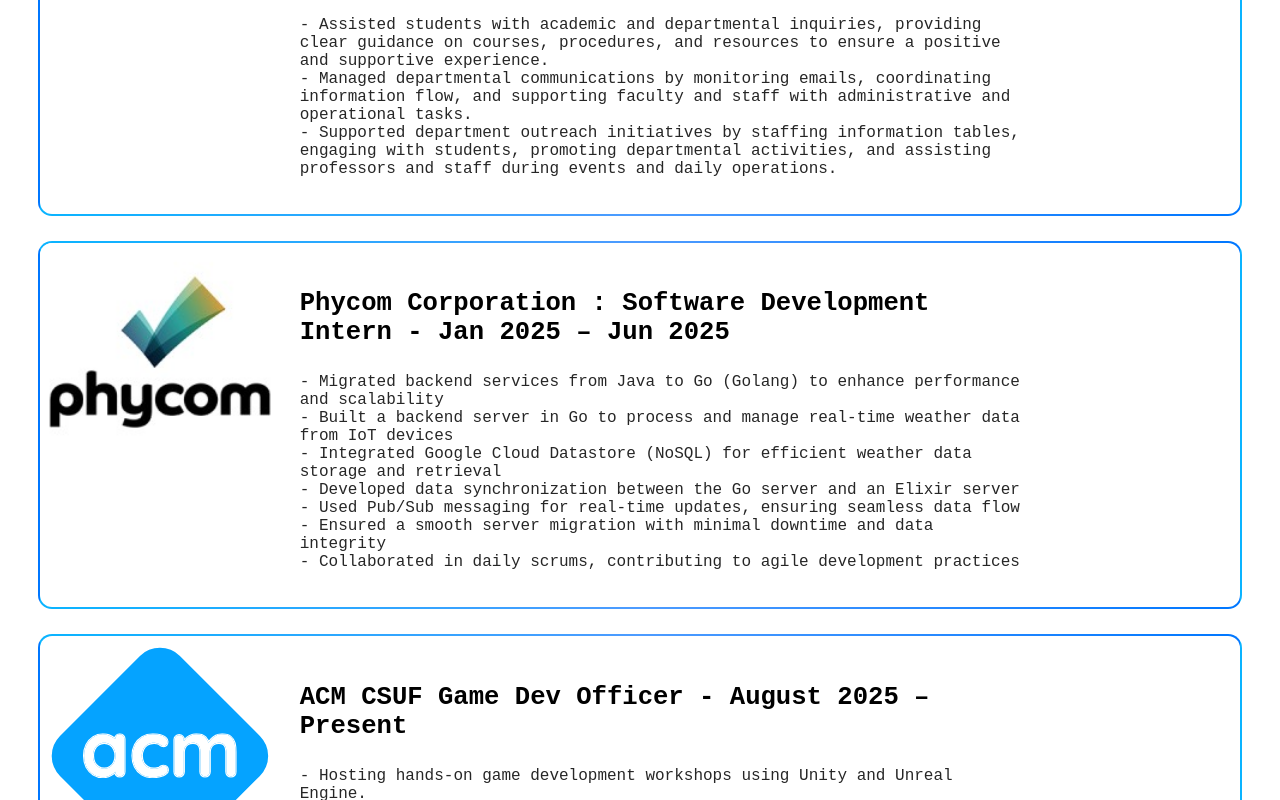
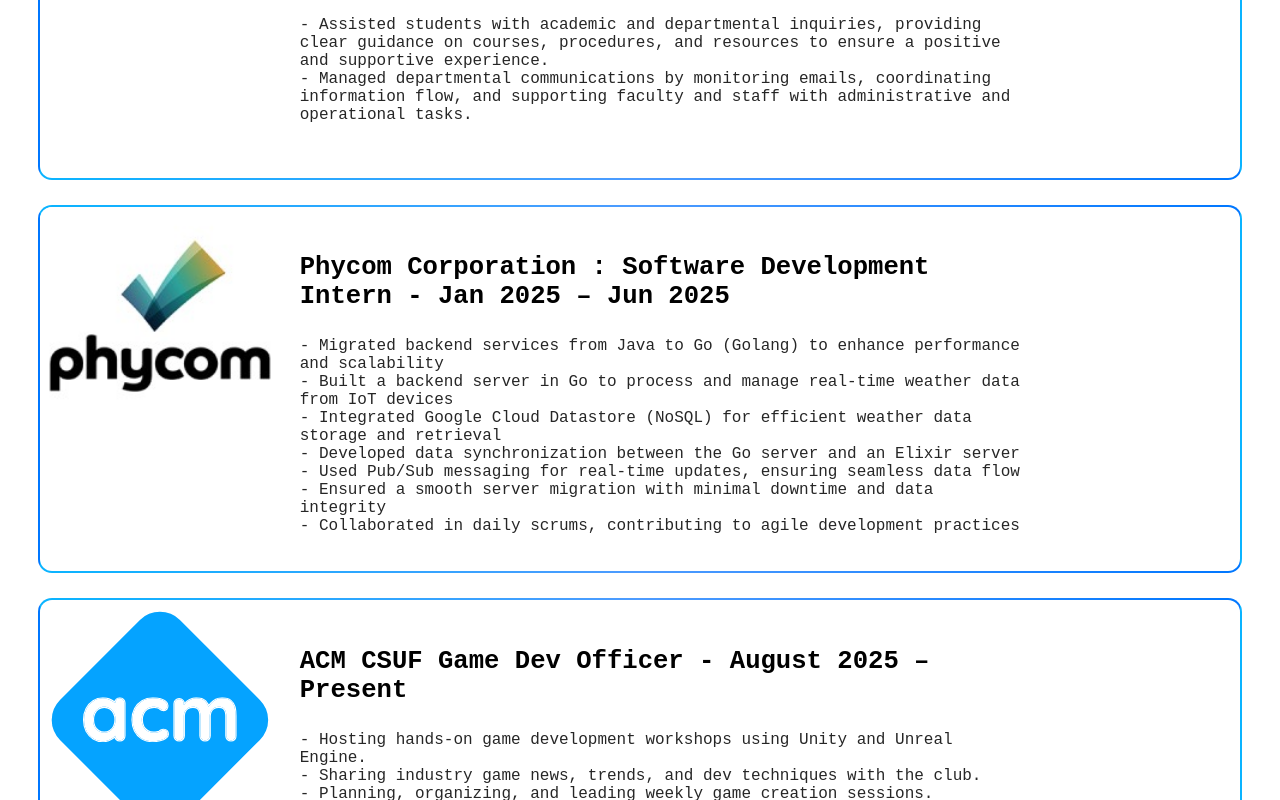
Before and after one commit to Ruman2304/Reactportfolio, a React (Vite) app: page / in a window 1280 px wide. Shown: the part 3680-4480 px from the top of the page. Built offline with nearby package versions, Linux system fonts and the light colour scheme.

Commit message:
Update experience details for Student Assistant role
Removed outreach initiatives description from experience.

```diff
--- a/src/experience.jsx
+++ b/src/experience.jsx
@@ -15,8 +15,8 @@ const experience = [
     title: "Student Assistant Cal State Fullerton, Information Systems and Decision Science\n"+
     "- January 2026 – Present",
     desc:  "- Assisted students with academic and departmental inquiries, providing clear guidance on courses, procedures, and resources to ensure a positive and supportive experience.\n" +
-"- Managed departmental communications by monitoring emails, coordinating information flow, and supporting faculty and staff with administrative and operational tasks.\n"+
-"- Supported department outreach initiatives by staffing information tables, engaging with students, promoting departmental activities, and assisting professors and staff during events and daily operations.",
+"- Managed departmental communications by monitoring emails, coordinating information flow, and supporting faculty and staff with administrative and operational tasks.\n",
+// "- Supported department outreach initiatives by staffing information tables, engaging with students, promoting departmental activities, and assisting professors and staff during events and daily operations.",
   },{
     id: 2,
     title:
```
